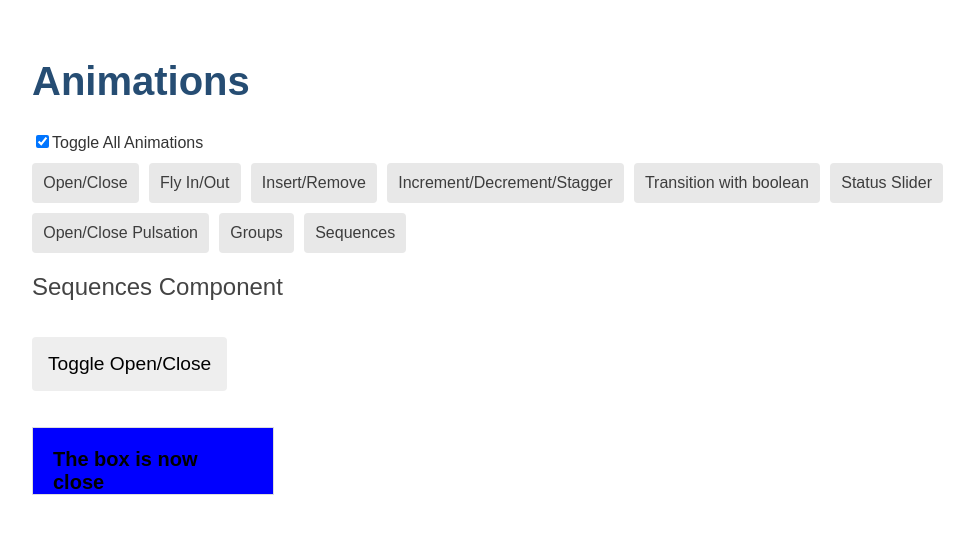
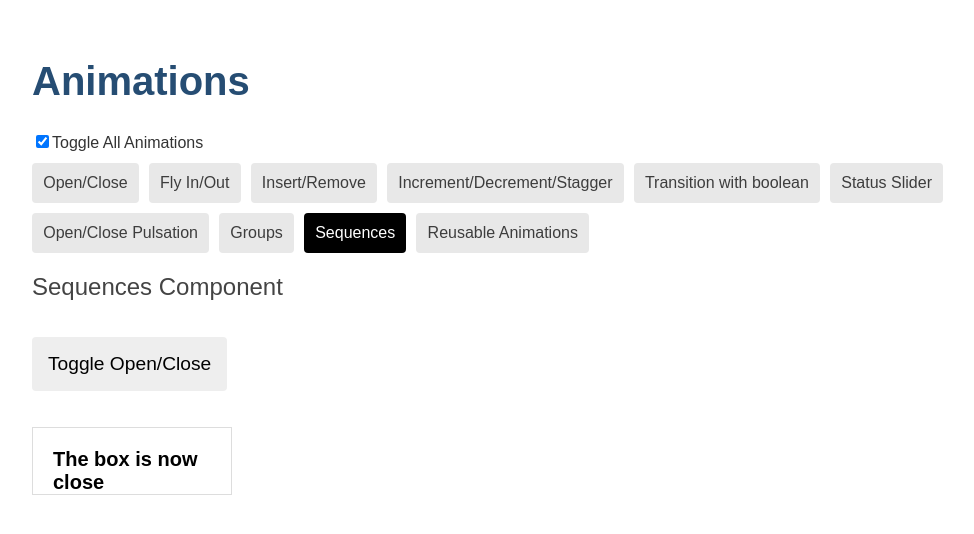
Before and after one commit to Florian935/angular-animation-demo, an Angular app: page /sequences in a window 1280 px wide. Shown: the top 534 px of the page, without its empty margins (108-1082 px from the left). Built offline with nearby package versions, Linux system fonts and the light colour scheme.

Commit message:
Feat: added demo for reusable animation

```diff
--- a/src/app/app-routing.module.ts
+++ b/src/app/app-routing.module.ts
@@ -64,6 +64,13 @@ const routes: Routes = [
             ),
     },
     {
+        path: 'reusable-animation',
+        loadChildren: () =>
+            import('./pages/reusable-animation/reusable-animation.module').then(
+                (m) => m.ReusableAnimationModule
+            ),
+    },
+    {
         path: '',
         redirectTo: 'open-close',
         pathMatch: 'full',
--- a/src/app/app.component.html
+++ b/src/app/app.component.html
@@ -27,7 +27,10 @@
         >Open/Close Pulsation</a
     >
     <a [routerLink]="['groups']" routerLinkActive="active">Groups</a>
-    <a [routerLink]="['sequences']">Sequences</a>
+    <a [routerLink]="['sequences']" routerLinkActive="active">Sequences</a>
+    <a [routerLink]="['reusable-animation']" routerLinkActive="active"
+        >Reusable Animations</a
+    >
 </nav>
 
 <div>
--- /dev/null
+++ b/src/app/pages/reusable-animation/reusable-animation-routing.module.ts
@@ -0,0 +1,11 @@
+import { NgModule } from '@angular/core';
+import { RouterModule, Routes } from '@angular/router';
+import { ReusableAnimationComponent } from './reusable-animation.component';
+
+const routes: Routes = [{ path: '', component: ReusableAnimationComponent }];
+
+@NgModule({
+    imports: [RouterModule.forChild(routes)],
+    exports: [RouterModule],
+})
+export class ReusableAnimationRoutingModule {}
--- /dev/null
+++ b/src/app/pages/reusable-animation/reusable-animation.component.html
@@ -0,0 +1,7 @@
+<h2>Reusable Animation Component</h2>
+
+<button (click)="toggle()">Toggle Open/Close</button>
+
+<div [@openClose]="isOpen ? 'open' : 'close'" class="open-close-container">
+    The box is now {{ isOpen ? "open" : "close" }}
+</div>
--- /dev/null
+++ b/src/app/pages/reusable-animation/reusable-animation.component.scss
@@ -0,0 +1,8 @@
+.open-close-container {
+    border: 1px solid #dddddd;
+    margin-top: 1em;
+    padding: 20px 20px 0px 20px;
+    color: #000000;
+    font-weight: bold;
+    font-size: 20px;
+}
--- /dev/null
+++ b/src/app/pages/reusable-animation/reusable-animation.component.ts
@@ -0,0 +1,30 @@
+import { transition, trigger, useAnimation } from '@angular/animations';
+import { Component, OnInit } from '@angular/core';
+import { transitionAnimation } from 'src/app/shared/animations/animation';
+
+@Component({
+    selector: 'app-reusable-animation',
+    templateUrl: './reusable-animation.component.html',
+    styleUrls: ['./reusable-animation.component.scss'],
+    animations: [
+        trigger('openClose', [
+            transition('open <=> close', [
+                useAnimation(transitionAnimation, {
+                    params: {
+                        height: 0,
+                        opacity: 1,
+                        backgroundColor: 'red',
+                        time: '1s',
+                    },
+                }),
+            ]),
+        ]),
+    ],
+})
+export class ReusableAnimationComponent {
+    isOpen = false;
+
+    toggle(): void {
+        this.isOpen = !this.isOpen;
+    }
+}
--- a/src/app/pages/sequences/sequences.component.html
+++ b/src/app/pages/sequences/sequences.component.html
@@ -2,6 +2,8 @@
 
 <button (click)="toggle()">Toggle Open/Close</button>
 
-<div [@openClose]="isOpen ? 'open' : 'close'" class="open-close-container">
-    The box is now {{ isOpen ? "open" : "close" }}
+<div [@openClose]="isOpen ? 'open' : 'close'">
+    <div class="open-close-container">
+        The box is now {{ isOpen ? "open" : "close" }}
+    </div>
 </div>
--- a/src/app/pages/sequences/sequences.component.ts
+++ b/src/app/pages/sequences/sequences.component.ts
@@ -1,6 +1,7 @@
 import {
     animate,
     group,
+    query,
     sequence,
     state,
     style,
@@ -18,7 +19,6 @@ import { Component } from '@angular/core';
             state(
                 'open',
                 style({
-                    backgroundColor: 'red',
                     height: '300px',
                     width: 200,
                 })
@@ -26,12 +26,13 @@ import { Component } from '@angular/core';
             state(
                 'close',
                 style({
-                    backgroundColor: 'blue',
                     width: 200,
                 })
             ),
             transition(
                 'open <=> close',
+                query(
+                    'div',
                     sequence([
                         animate(
                             '1s 0.5s ease',
@@ -58,6 +59,7 @@ import { Component } from '@angular/core';
                             })
                         ),
                     ])
+                )
             ),
         ]),
     ],
--- /dev/null
+++ b/src/app/shared/animations/animation.ts
@@ -0,0 +1,10 @@
+import { animate, animation, style } from '@angular/animations';
+
+export const transitionAnimation = animation([
+    style({
+        height: '{{ height }}',
+        opacity: '{{ opacity }}',
+        backgroundColor: '{{ backgroundColor }}',
+    }),
+    animate('{{ time }}'),
+]);
```
Also changed, not shown: src/app/pages/reusable-animation/reusable-animation.module.ts (added, +17 -0 lines), 1 other file (tests, documents, lock files or other folders). Lines whose indentation alone changed are shown as unchanged.
